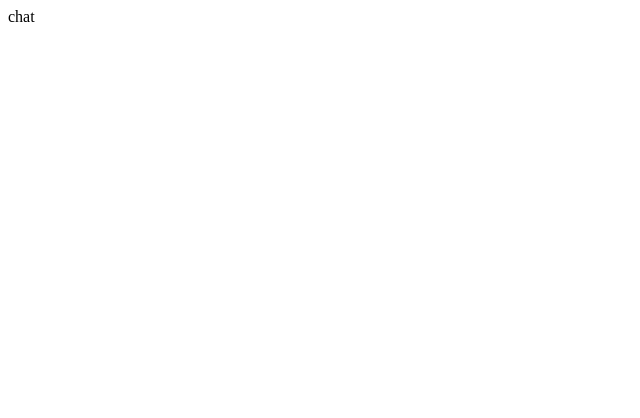
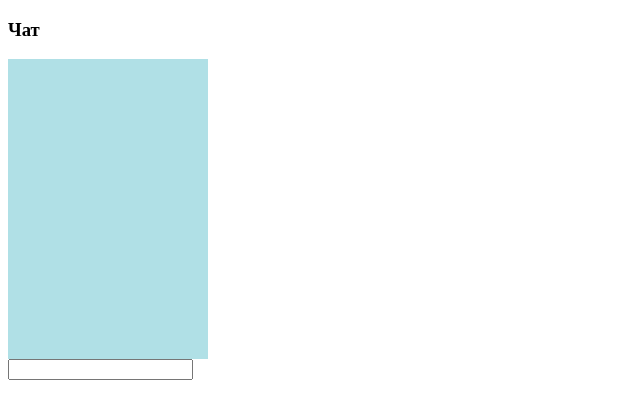
Before and after one commit to IsaacTaitor/Messenger, a React (Create React App) app: page / in a window 1280 px wide. Shown: the top 418 px of the page, without its empty margins (0-640 px from the left). Built offline with nearby package versions, Linux system fonts and the light colour scheme.

Commit message:
created simple chat on HomeScreen

```diff
--- a/src/redux/messages/messagesReducers.ts
+++ b/src/redux/messages/messagesReducers.ts
@@ -1,10 +1,16 @@
+import { ADD_MESSEGE } from '../../types/actions';
+
 const initialState = {
 
 };
 
 export function messagesReducer(state = initialState, action): any {
-	const { type } = action;
+	const { type, payload } = action;
 	switch (type) {
+	case ADD_MESSEGE:
+		return {
+			...state,
+		};
 	default:
 		return state;
 	}
--- a/src/screen/HomeScreen/index.tsx
+++ b/src/screen/HomeScreen/index.tsx
@@ -1,13 +1,61 @@
 import React from 'react';
 
-const App: React.FC = () => {
-	return (
-		<div>
-			<header>
-				chat
-			</header>
-		</div>
-	);
-};
+interface Item { id: number; text: string }
 
-export default App;
+class HomeScreen extends React.Component<{}, { items: Array<Item>; text: string }> {
+	constructor(props) {
+		super(props);
+		this.state = { items: [], text: '' };
+	}
+
+	render(): any {
+		return (
+			<div>
+				<h3>Чат</h3>
+				<MessegeList items={this.state.items} />
+				<form onSubmit={this.handleSubmit}>
+					<input
+						id="new-messege"
+						onChange={this.handleChange}
+						value={this.state.text}
+					/>
+				</form>
+			</div>
+		);
+	}
+
+	handleChange = (e): void => {
+		this.setState({ text: e.target.value });
+	}
+
+	handleSubmit = (e): void => {
+		e.preventDefault();
+		if (!this.state.text.length) {
+			return;
+		}
+		const newItem: Item = {
+			text: this.state.text,
+			id: Date.now()
+		};
+		this.setState(prevState => ({
+			items: [newItem].concat(...prevState.items),
+			text: ''
+		}));
+	}
+}
+
+class MessegeList extends React.Component<{ items: Array<{ id: number; text: string }> }> {
+	render(): any {
+		return (
+			<div style={{ width: 200, height: 300, borderWidth: 1, borderColor: 'black', display: 'flex', flexDirection: 'column-reverse', backgroundColor: 'powderblue', overflow: 'scroll', flexWrap: 'nowrap' }}>
+				{this.props.items.map(item => (
+					<div style={{ minHeight: 30, backgroundColor: 'lightblue' }} key={item.id}>
+						<div style={{ width: '100%', height: '100%' }}>{item.text}</div>
+					</div>
+				))}
+			</div>
+		);
+	}
+}
+
+export default HomeScreen;
--- /dev/null
+++ b/src/types/actions.ts
@@ -0,0 +1 @@
+export const ADD_MESSEGE = 'ADD_MESSEGE';
```
Also changed, not shown: src/redux/messages/messagesActions.ts (added, +8 -0 lines).
